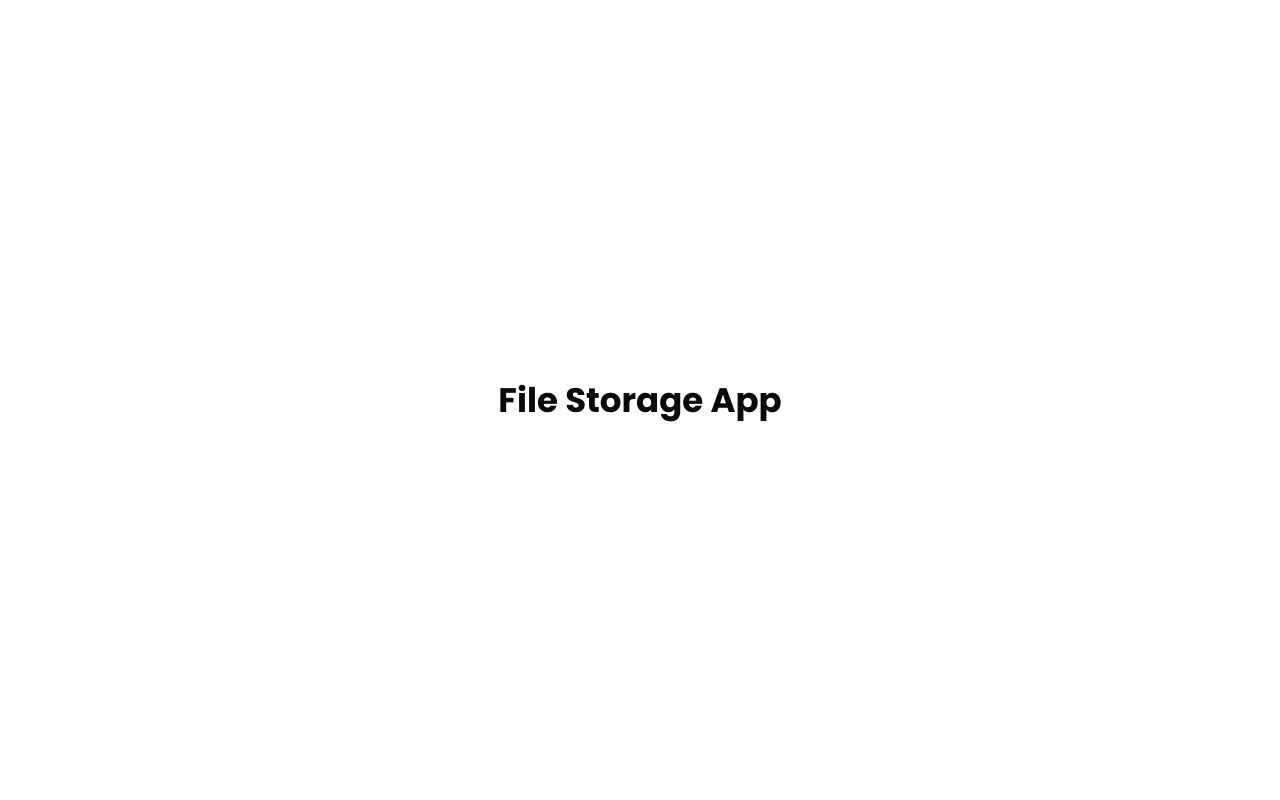
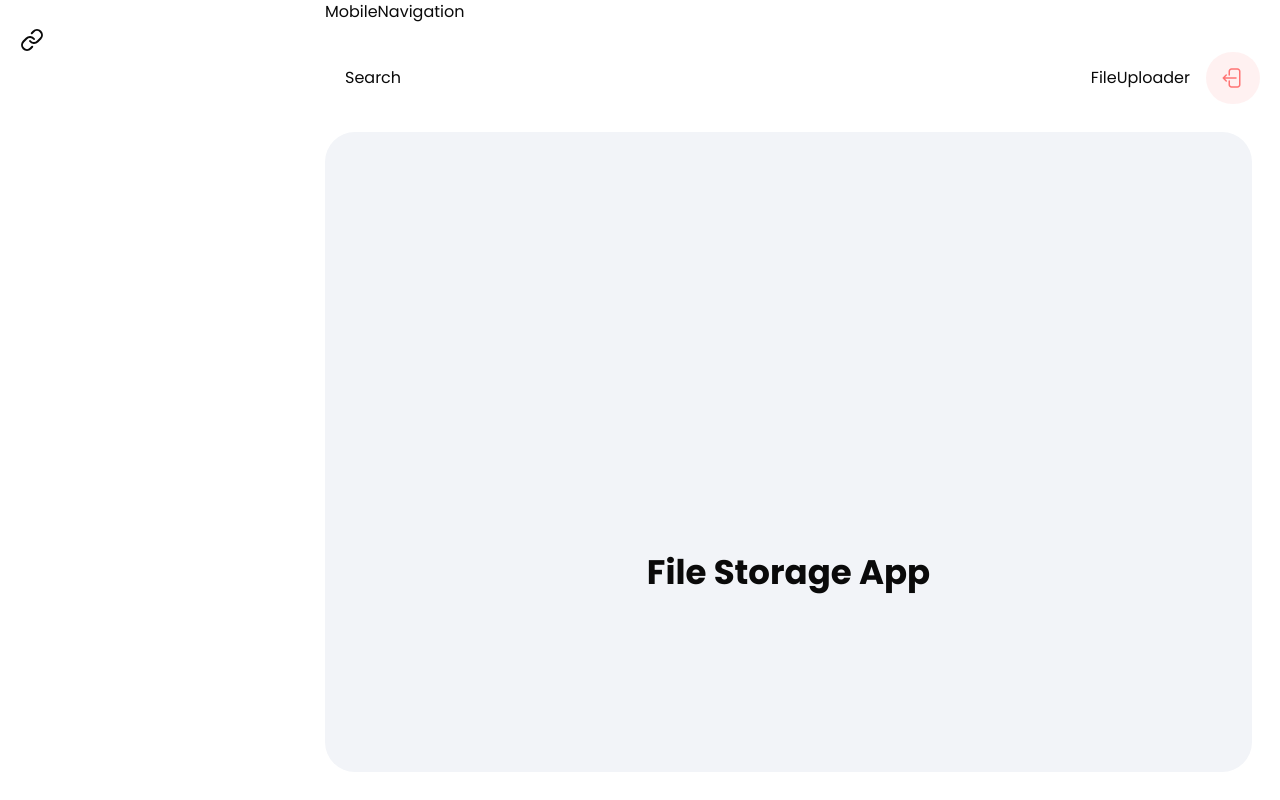
Before and after one commit to JDi011/storage, a Next.js app: page / in a window 1280 px wide. Built offline with nearby package versions, Linux system fonts and the light colour scheme.

Commit message:
Design Layout for the home page

```diff
--- /dev/null
+++ b/app/(root)/layout.tsx
@@ -0,0 +1,19 @@
+import React from 'react'
+import Sidebar from '@/components/Sidebar';
+import MobileNavigation from '@/components/MobileNavigation';
+import Headers from '@/components/Header';
+
+const layout = ({children} : {children: React.ReactNode}) => {
+  return <main className='flex-center h-screen'>
+    <Sidebar />
+    <section className='flex h-full flex-1 flex-col'>
+        <MobileNavigation />
+        <Headers />
+        <div className='main-content'>
+            {children}
+        </div>
+    </section>
+  </main>;
+}
+
+export default layout
--- /dev/null
+++ b/components/FileUploader.tsx
@@ -0,0 +1,9 @@
+import React from 'react'
+
+const FileUploader = () => {
+  return (
+    <div>FileUploader</div>
+  )
+}
+
+export default FileUploader
--- /dev/null
+++ b/components/Header.tsx
@@ -0,0 +1,23 @@
+import React from "react";
+import Image from "next/image";
+import { Button } from "@/components/ui/button";
+import Search from "@/components/Search";
+import FileUploader from "@/components/FileUploader";
+
+const Header = () => {
+  return (
+    <header className="header">
+      <Search />
+      <div className='header-wrapper'>
+        <FileUploader />
+        <form>
+          <Button type='submit' className="sign-out-button">
+            <Image src="/assets/icons/logout.svg" alt="logo" width={24} height={24} className="w-6"/>
+          </Button>
+        </form>
+      </div>
+    </header>
+  );
+};
+
+export default Header;
--- /dev/null
+++ b/components/MobileNavigation.tsx
@@ -0,0 +1,9 @@
+import React from 'react'
+
+const MobileNavigation = () => {
+  return (
+    <div>MobileNavigation</div>
+  )
+}
+
+export default MobileNavigation
--- /dev/null
+++ b/components/Search.tsx
@@ -0,0 +1,9 @@
+import React from 'react'
+
+const Search = () => {
+  return (
+    <div>Search</div>
+  )
+}
+
+export default Search
--- /dev/null
+++ b/components/Sidebar.tsx
@@ -0,0 +1,16 @@
+import { Link } from "lucide-react";
+import React from "react";
+import Image from "next/image";
+
+
+const Sidebar = () => {
+  return (
+    <aside className='sidebar'>
+      <Link href='/'>
+        <Image src="/assets/icons/logo-full-brand.svg" alt="logo" width={160} height={50} className="w-6"/>
+      </Link>
+    </aside>
+  );
+};
+
+export default Sidebar;
```
Also changed, not shown: app/(root)/page.tsx (renamed from app/page.tsx).
